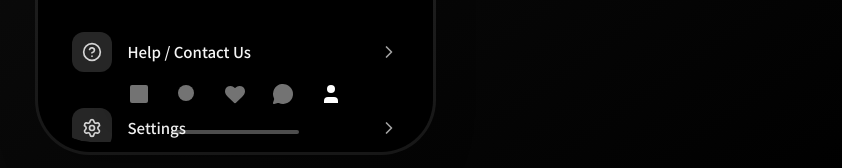
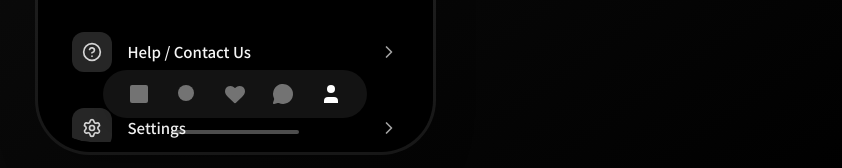
Before and after one commit to link2004/youlet-design-mock, a React (Vite) app: page / in a window 1280 px wide. Shown: the part 715-883 px from the top of the page, without its empty margins (405-1247 px from the left). Built offline with nearby package versions, Linux system fonts and the light colour scheme.

Commit message:
style: Fix floating nav backdrop blur with inline style

```diff
--- a/components/BottomNav.tsx
+++ b/components/BottomNav.tsx
@@ -4,7 +4,10 @@ import { NAV_ITEMS } from '../constants';
 const BottomNav: React.FC = () => {
   return (
     <div className="absolute bottom-6 left-1/2 -translate-x-1/2 z-50">
-      <div className="flex items-center gap-6 px-6 py-3 bg-white/30 dark:bg-black/30 backdrop-blur-2xl rounded-full shadow-lg">
+      <div
+        className="flex items-center gap-6 px-6 py-3 bg-neutral-200/50 dark:bg-neutral-800/50 rounded-full shadow-lg"
+        style={{ backdropFilter: 'blur(20px)', WebkitBackdropFilter: 'blur(20px)' }}
+      >
         {NAV_ITEMS.map((item, index) => (
           <div key={index} className="cursor-pointer">
             <item.icon
```
